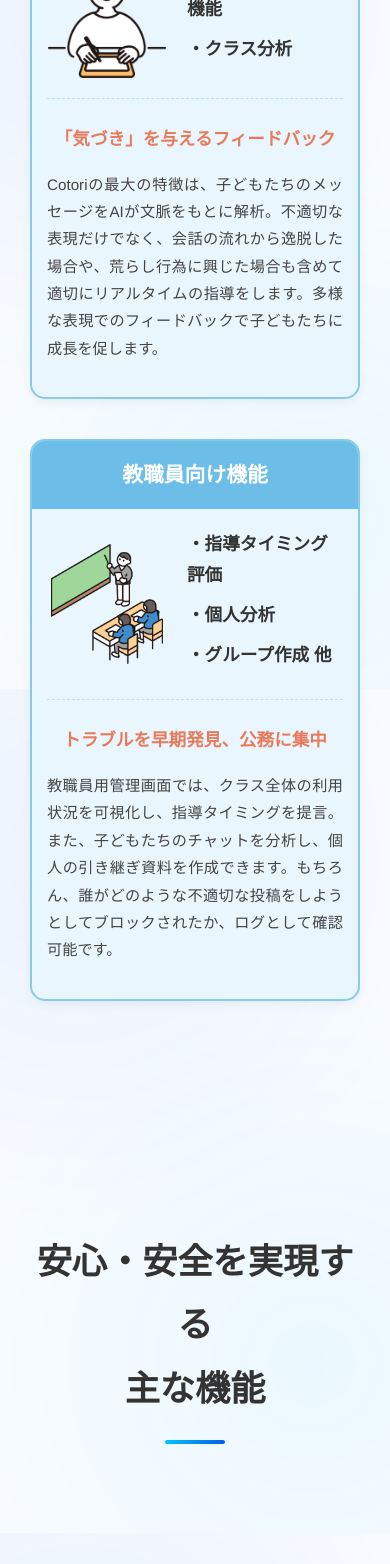
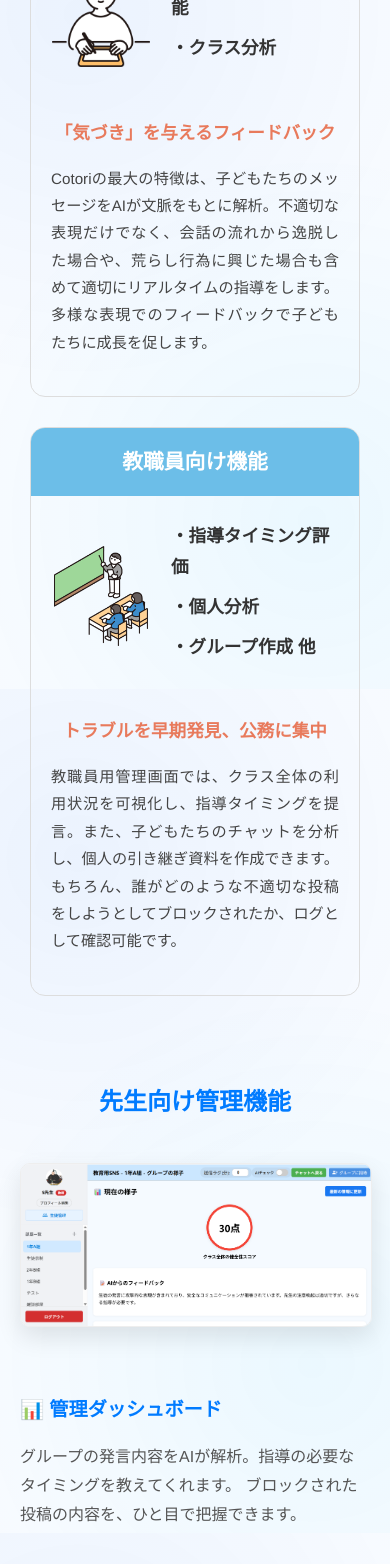
Before and after one commit to y-semba/sns-web, a React (Vite) app: page /#/ in a window 390 px wide. Shown: the part 3531-5095 px from the top of the page. Built offline with nearby package versions, Linux system fonts and the light colour scheme.

Commit message:
イラストの追加hero

```diff
--- a/src/components/01_Hero/Hero.module.css
+++ b/src/components/01_Hero/Hero.module.css
@@ -121,7 +121,7 @@
   /* ブロック要素にして中央揃えしやすくする */
 
   /* サイズと配置の調整 */
-  max-width: 600px;
+  max-width: 800px;
   /* ★ここ重要：PCで大きくなりすぎないように制限 */
   margin: 40px auto 0;
   /* 上に40pxの余白、左右は自動（中央揃え） */
--- a/src/components/04_Merit/Merit.jsx
+++ b/src/components/04_Merit/Merit.jsx
@@ -2,6 +2,7 @@ import React from 'react';
 import styles from './Merit.module.css';
 
 // ▼▼▼ 1. 画像をインポートします（ファイル名が正しいか要確認！） ▼▼▼
+import dashboardImage from './dashboard.png';
 import studentImg from './student.png';
 import teachImg from './teach.png';
 
@@ -82,6 +83,38 @@ const Merit = () => {
         </div>
 
       </div>
+
+      <div className={styles.teacherSection}>
+        <h3 className={styles.subHeading}>先生向け管理機能</h3>
+
+        <div className={styles.teacherLayout}>
+          {/* 左側：説明テキスト（元々のカードの文章をここにまとめました） */}
+          <div className={styles.teacherText}>
+            <div className={styles.featureBlock}>
+              <h4 className={styles.blockTitle}>📊 管理ダッシュボード</h4>
+              <p>
+                グループの発言内容をAIが解析。指導の必要なタイミングを教えてくれます。
+                ブロックされた投稿の内容を、ひと目で把握できます。
+              </p>
+            </div>
+            <div className={styles.featureBlock}>
+              <h4 className={styles.blockTitle}>🏫 クローズドな環境</h4>
+              <p>
+                学校やクラス単位で独立した環境を提供。外部の不特定多数と接触することなく、安全にSNS学習を行えます。
+              </p>
+            </div>
+          </div>
+
+          {/* 右側：ダッシュボード画像 */}
+          <div className={styles.dashboardWrapper}>
+            <img
+              src={dashboardImage}
+              alt="先生用管理ダッシュボード画面"
+              className={styles.dashboardImage}
+            />
+          </div>
+        </div>
+      </div>
     </section>
   );
 };
--- a/src/components/04_Merit/Merit.module.css
+++ b/src/components/04_Merit/Merit.module.css
@@ -1,18 +1,13 @@
 .meritSection {
-  text-align: center;
-  padding: 60px 20px;
+  padding: 80px 20px;
+  background-color: transparent;
 }
 
+/* タイトル設定 */
 .sectionTitle {
-  /* ▼▼▼ ここを修正・追記 ▼▼▼ */
   width: 100%;
-  /* 横幅を親要素いっぱいに広げる */
   display: block;
-  /* ブロック要素として扱う */
   text-align: center !important;
-  /* 強制的に中央揃えにする */
-
-  /* 既存のデザイン設定 */
   font-size: 2rem;
   font-weight: bold;
   color: #333;
@@ -20,53 +15,42 @@
   line-height: 1.4;
 }
 
-/* サブタイトル「機能紹介」 */
 .subTitle {
+  width: 100%;
+  display: block;
+  text-align: center !important;
   font-size: 1rem;
   color: #007bff;
-  /* ブランドカラー（青）に */
   font-weight: bold;
-  text-align: center;
-  /* 中央揃え */
   margin-bottom: 60px;
-  /* カードとの隙間を広めに */
   letter-spacing: 0.1em;
-  /* 文字間隔を少し開けるとおしゃれ */
 }
 
-/* コンテナ：左右並びにするフレックスボックス */
+/* === カードエリア === */
 .meritContainer {
   display: flex;
   justify-content: center;
-  /* 中央揃え */
   gap: 30px;
-  /* カード間の隙間 */
   max-width: 1100px;
   margin: 0 auto;
 }
 
-/* === カード全体のデザイン === */
 .featureCard {
   flex: 1;
-  /* 左右のカード幅を均等にする */
-  background-color: #EAF6FD;
-  /* 薄い水色の背景 */
-  border: 2px solid #87CBE8;
-  /* 水色の枠線 */
+  /* ▼▼▼ 変更：背景を透明にし、枠線もシンプルに（または削除） ▼▼▼ */
+  background-color: transparent;
+  /* 背景色を透明（白）に */
+  border: 1px solid #ddd;
+  /* 枠線は薄いグレーで控えめに（不要なら none に） */
   border-radius: 15px;
-  /* 角丸 */
   overflow: hidden;
-  /* 角丸からはみ出さないように */
   text-align: left;
-  /* カード内のテキストは基本左揃え */
-  box-shadow: 0 4px 10px rgba(0, 0, 0, 0.05);
-  /* ほんのり影をつける */
+  /* box-shadow: none; */
+  /* 影も消してフラットにするならコメントアウトを外す */
 }
 
-/* === ヘッダー（青い帯） === */
 .cardHeader {
   background-color: #6CBEE8;
-  /* 濃い水色 */
   padding: 15px;
   text-align: center;
 }
@@ -78,48 +62,34 @@
   font-weight: bold;
 }
 
-/* カードの中身全体 */
 .cardBody {
   padding: 25px 20px;
 }
 
-/* === 上部：イラストとリストのエリア === */
 .topSection {
   display: flex;
   align-items: center;
   justify-content: center;
-  /* 中央寄せ */
   gap: 20px;
   margin-bottom: 25px;
   padding-bottom: 20px;
-  border-bottom: 1px dashed #BDDFF0;
-  /* 区切りの点線 */
+  /* ▼▼▼ 変更：真ん中の線（点線）を削除 ▼▼▼ */
+  border-bottom: none;
 }
 
-/* Merit.module.css に追記 */
-
 .illustrationArea {
-  /* イラストの調整用 */
   flex-shrink: 0;
-  /* ↓↓↓ ここから追加 ↓↓↓ */
-  width: 120px;
-  /* 画像エリアの幅を固定（お好みで調整） */
+  width: 100px;
   display: flex;
   justify-content: center;
   align-items: center;
-  /* ↑↑↑ ここまで追加 ↑↑↑ */
 }
 
-/* ↓↓↓ 新しく追加するクラス ↓↓↓ */
 .illustrationImage {
   width: 100%;
-  /* 親要素(illustrationArea)の幅いっぱいに表示 */
   height: auto;
-  /* 高さは自動調整 */
   object-fit: contain;
-  /* 縦横比を崩さずに収める */
-  max-height: 120px;
-  /* 高さが大きくなりすぎないように制限 */
+  max-height: 100px;
 }
 
 .featureList {
@@ -135,13 +105,10 @@
   margin-bottom: 8px;
 }
 
-/* === 下部：オレンジ見出しと説明文 === */
 .orangeTitle {
   color: #E87A5C;
-  /* オレンジ色 */
   font-size: 1.1rem;
   text-align: center;
-  /* 見出しは中央揃え */
   margin-bottom: 15px;
   font-weight: bold;
 }
@@ -151,26 +118,85 @@
   color: #444;
   font-size: 0.95rem;
   text-align: justify;
-  /* 文章を両端揃えにしてきれいに見せる */
 }
 
+/* === 先生向け管理機能 === */
 
-/* ▼▼▼ スマホ対応 ▼▼▼ */
+.teacherSection {
+  max-width: 1100px;
+  margin: 0px auto 0;
+  padding-top: 60px;
+  /* ▼▼▼ 変更：ここにあった区切り線も削除 ▼▼▼ */
+  border-top: none;
+}
+
+.subHeading {
+  text-align: center;
+  font-size: 1.5rem;
+  color: #007bff;
+  margin-bottom: 40px;
+  position: relative;
+  display: inline-block;
+  width: 100%;
+}
+
+.teacherLayout {
+  display: flex;
+  align-items: center;
+  gap: 50px;
+}
+
+.teacherText {
+  flex: 1;
+}
+
+.featureBlock {
+  margin-bottom: 30px;
+}
+
+.blockTitle {
+  font-size: 1.2rem;
+  color: #007bff;
+  margin-bottom: 10px;
+  font-weight: bold;
+}
+
+.featureBlock p {
+  line-height: 1.8;
+  color: #555;
+}
+
+.dashboardWrapper {
+  flex: 1.2;
+}
+
+.dashboardImage {
+  width: 100%;
+  height: auto;
+  border-radius: 10px;
+  box-shadow: 0 10px 25px rgba(0, 0, 0, 0.1);
+  border: 1px solid #eee;
+}
+
+/* スマホ対応 */
 @media (max-width: 768px) {
   .meritContainer {
     flex-direction: column;
-    /* 縦並びにする */
-    gap: 40px;
     padding: 0 10px;
   }
 
-  .topSection {
-    /* スマホではイラストとリストも縦並びが見やすい場合 */
-    /* flex-direction: column; */
-    /* gap: 10px; */
+  .teacherLayout {
+    flex-direction: column-reverse;
+    gap: 30px;
   }
 
-  .cardBody {
-    padding: 20px 15px;
+  .dashboardWrapper {
+    width: 100%;
+  }
+
+  .teacherSection {
+    margin-top: 60px;
+    padding-top: 0;
+    /* 線を消したので余白も詰める */
   }
 }
--- a/src/components/05_Features/Features.jsx
+++ b/src/components/05_Features/Features.jsx
@@ -1,7 +1,7 @@
 import React from 'react';
 import styles from './Features.module.css';
 // 👇 画像をインポート
-import dashboardImage from './dashboard.png';
+// import dashboardImage from './dashboard.png';
 
 const Features = () => {
   return (
@@ -10,30 +10,6 @@ const Features = () => {
         安心・安全を実現する<br />
         主な機能
       </h2>
-
-      {/* === 上段：生徒向け機能（カードで表示） === */}
-      <h3 className={styles.subHeading}>子ども向け機能</h3>
-
-      <div className={styles.featureGrid}>
-        {/* 機能1 */}
-        <div className={styles.card}>
-          <div className={styles.iconWrapper}>💡</div>
-          <h3 className={styles.cardTitle}>AIリアルタイム指導</h3>
-          <p className={styles.cardText}>
-            投稿前にAIが文章を解析。「攻撃的」「いじめ」「文脈逸脱」などのリスクを検知し、送信を未然にブロックします。
-          </p>
-        </div>
-
-        {/* 機能2 */}
-        <div className={styles.card}>
-          <div className={styles.iconWrapper}>❓</div>
-          <h3 className={styles.cardTitle}>「なぜ？」のフィードバック</h3>
-          <p className={styles.cardText}>
-            単に禁止するのではなく、「なぜその言葉が相手を傷つけるのか」を具体的に提示。生徒の自律的な判断力を育てます。
-          </p>
-        </div>
-      </div>
-
       {/* === 下段：先生向け機能（テキスト＋画像） === */}
       <div className={styles.teacherSection}>
         <h3 className={styles.subHeading}>先生向け管理機能</h3>
--- a/src/pages/LandingPage/LandingPage.jsx
+++ b/src/pages/LandingPage/LandingPage.jsx
@@ -20,7 +20,7 @@ const LandingPage = () => {
       <Problem />
       <Solution />
       <Merit />
-      <Features />
+      {/* <Features /> */}
       <DemoSNS />
       {/* <Target /> */}
       {/* <Flow /> */}
```
Also changed, not shown: src/components/04_Merit/dashboard.png (renamed from src/components/05_Features/dashboard.png).
